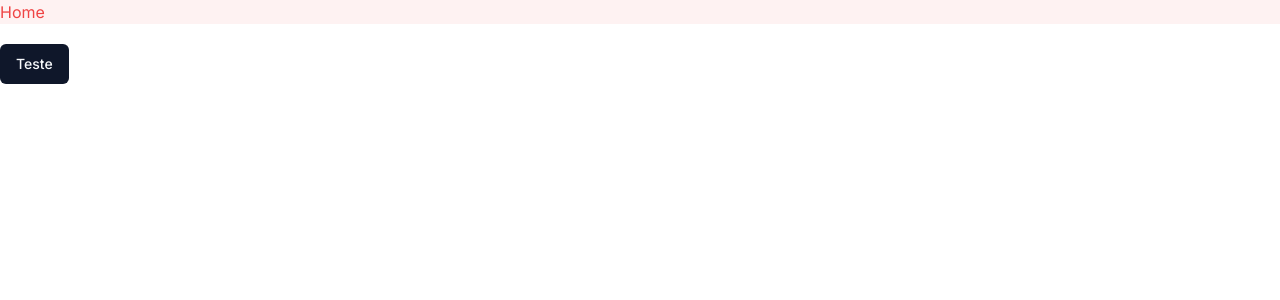
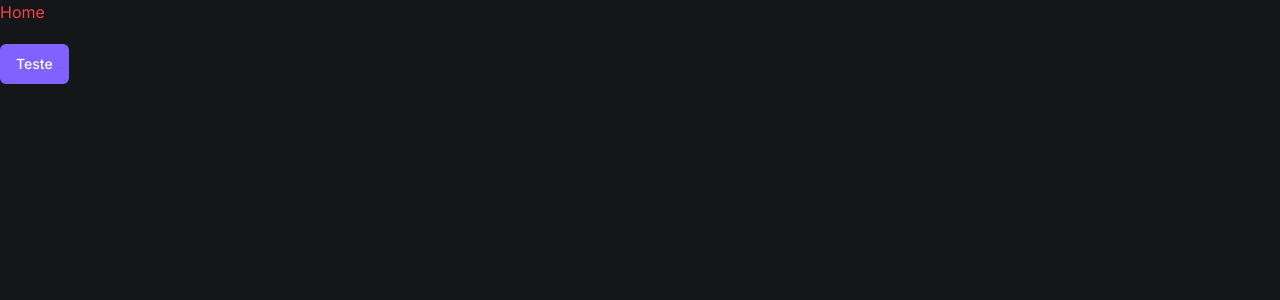
Before and after one commit to andremoreirapdev/app-barber, a Next.js app: page / in a window 1280 px wide. Shown: the top 300 px of the page. Built offline with nearby package versions, Linux system fonts and the light colour scheme.

Commit message:
chore: update shadcn theme

```diff
--- a/app/globals.css
+++ b/app/globals.css
@@ -3,67 +3,47 @@
 @tailwind utilities;
 
 @layer base {
-  :root {
-    --background: 0 0% 100%;
-    --foreground: 222.2 84% 4.9%;
-    --card: 0 0% 100%;
-    --card-foreground: 222.2 84% 4.9%;
-    --popover: 0 0% 100%;
-    --popover-foreground: 222.2 84% 4.9%;
-    --primary: 222.2 47.4% 11.2%;
-    --primary-foreground: 210 40% 98%;
-    --secondary: 210 40% 96.1%;
-    --secondary-foreground: 222.2 47.4% 11.2%;
-    --muted: 210 40% 96.1%;
-    --muted-foreground: 215.4 16.3% 46.9%;
-    --accent: 210 40% 96.1%;
-    --accent-foreground: 222.2 47.4% 11.2%;
-    --destructive: 0 84.2% 60.2%;
+  .dark {
+    --background: 225 9% 9%;
+    --foreground: 210 40% 98%;
+
+    --card: 228 9% 11%;
+    --card-foreground: 210 40% 98%;
+
+    --popover: 228 9% 11%;
+    --popover-foreground: 210 40% 98%;
+
+    --primary: 252 100% 69%;
+    --primary-foreground: 0 0% 100%;
+
+    --secondary: 228 6% 16%;
+    --secondary-foreground: 210 40% 98%;
+
+    --muted: 228 6% 16%;
+    --muted-foreground: 215 20.2% 65.1%;
+
+    --accent: 228 6% 16%;
+    --accent-foreground: 210 40% 98%;
+
+    --destructive: 0 84% 60%;
     --destructive-foreground: 210 40% 98%;
-    --border: 214.3 31.8% 91.4%;
-    --input: 214.3 31.8% 91.4%;
-    --ring: 222.2 84% 4.9%;
+
+    --border: 228 6% 16%;
+    --input: 228 6% 16%;
+    --ring: 212.7 26.8% 83.9%;
+
     --radius: 0.5rem;
-    --chart-1: 12 76% 61%;
-    --chart-2: 173 58% 39%;
-    --chart-3: 197 37% 24%;
-    --chart-4: 43 74% 66%;
-    --chart-5: 27 87% 67%;
-  }
-
-  .dark {
-    --background: 222.2 84% 4.9%;
-    --foreground: 210 40% 98%;
-    --card: 222.2 84% 4.9%;
-    --card-foreground: 210 40% 98%;
-    --popover: 222.2 84% 4.9%;
-    --popover-foreground: 210 40% 98%;
-    --primary: 210 40% 98%;
-    --primary-foreground: 222.2 47.4% 11.2%;
-    --secondary: 217.2 32.6% 17.5%;
-    --secondary-foreground: 210 40% 98%;
-    --muted: 217.2 32.6% 17.5%;
-    --muted-foreground: 215 20.2% 65.1%;
-    --accent: 217.2 32.6% 17.5%;
-    --accent-foreground: 210 40% 98%;
-    --destructive: 0 62.8% 30.6%;
-    --destructive-foreground: 210 40% 98%;
-    --border: 217.2 32.6% 17.5%;
-    --input: 217.2 32.6% 17.5%;
-    --ring: 212.7 26.8% 83.9%;
-    --chart-1: 220 70% 50%;
-    --chart-2: 160 60% 45%;
-    --chart-3: 30 80% 55%;
-    --chart-4: 280 65% 60%;
-    --chart-5: 340 75% 55%;
   }
 }
 
 @layer base {
   * {
-    @apply border-border;
+    @apply border-border antialiased;
+  }
+  html {
+    @apply h-full;
   }
   body {
-    @apply bg-background text-foreground;
+    @apply h-full bg-background text-foreground;
   }
 }
--- a/app/layout.tsx
+++ b/app/layout.tsx
@@ -15,7 +15,7 @@
   children: React.ReactNode;
 }>) {
   return (
-    <html lang="en">
+    <html lang="en" className="dark">
       <body className={inter.className}>{children}</body>
     </html>
   );
--- a/app/page.tsx
+++ b/app/page.tsx
@@ -3,7 +3,7 @@
 export default function Home() {
   return (
     <>
-      <h1 className="text-red-500 mb-5 bg-red-50">Home</h1>
+      <h1 className="text-red-500 mb-5">Home</h1>
       <Button>Teste</Button>
     </>
   );
```
